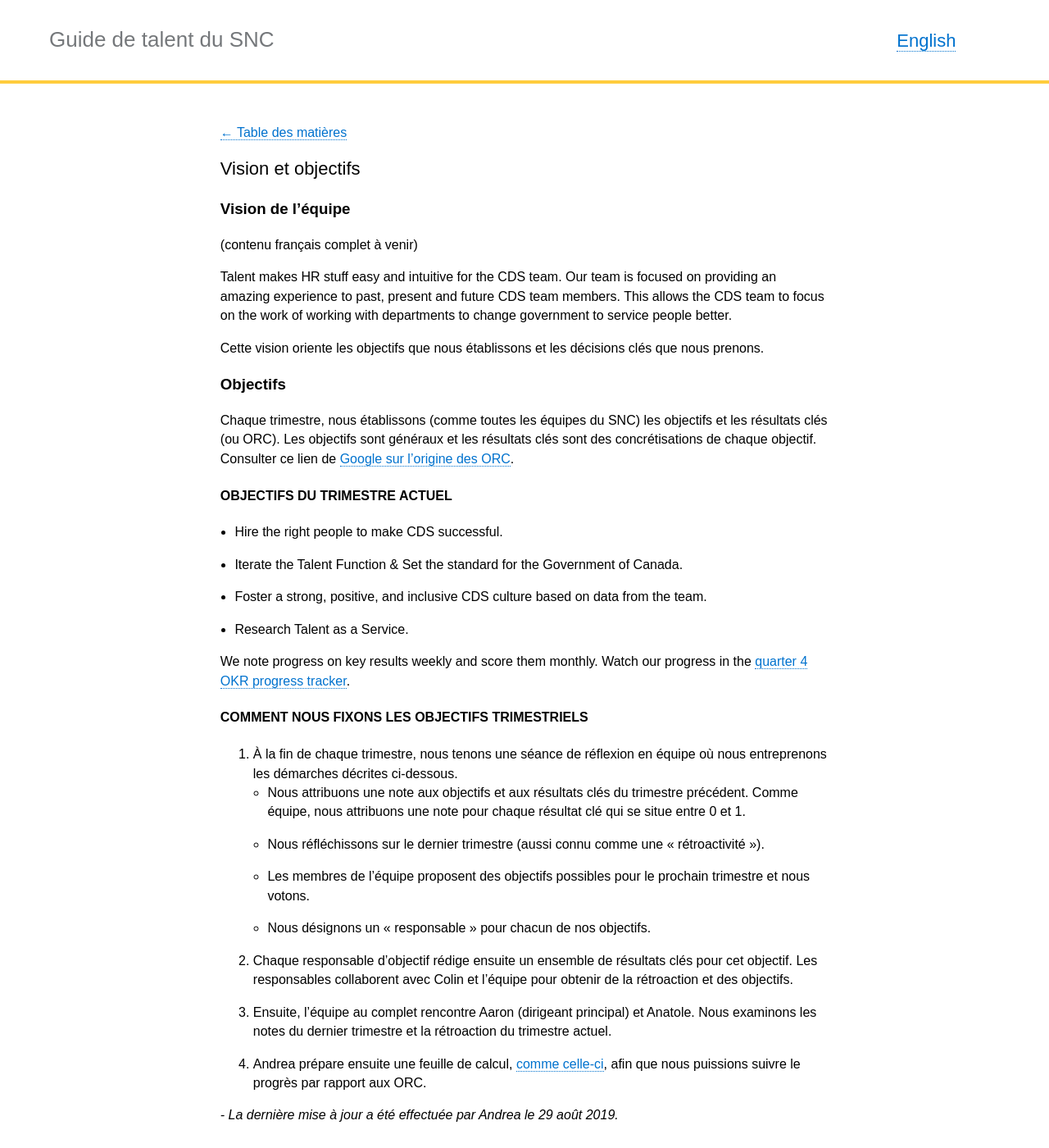
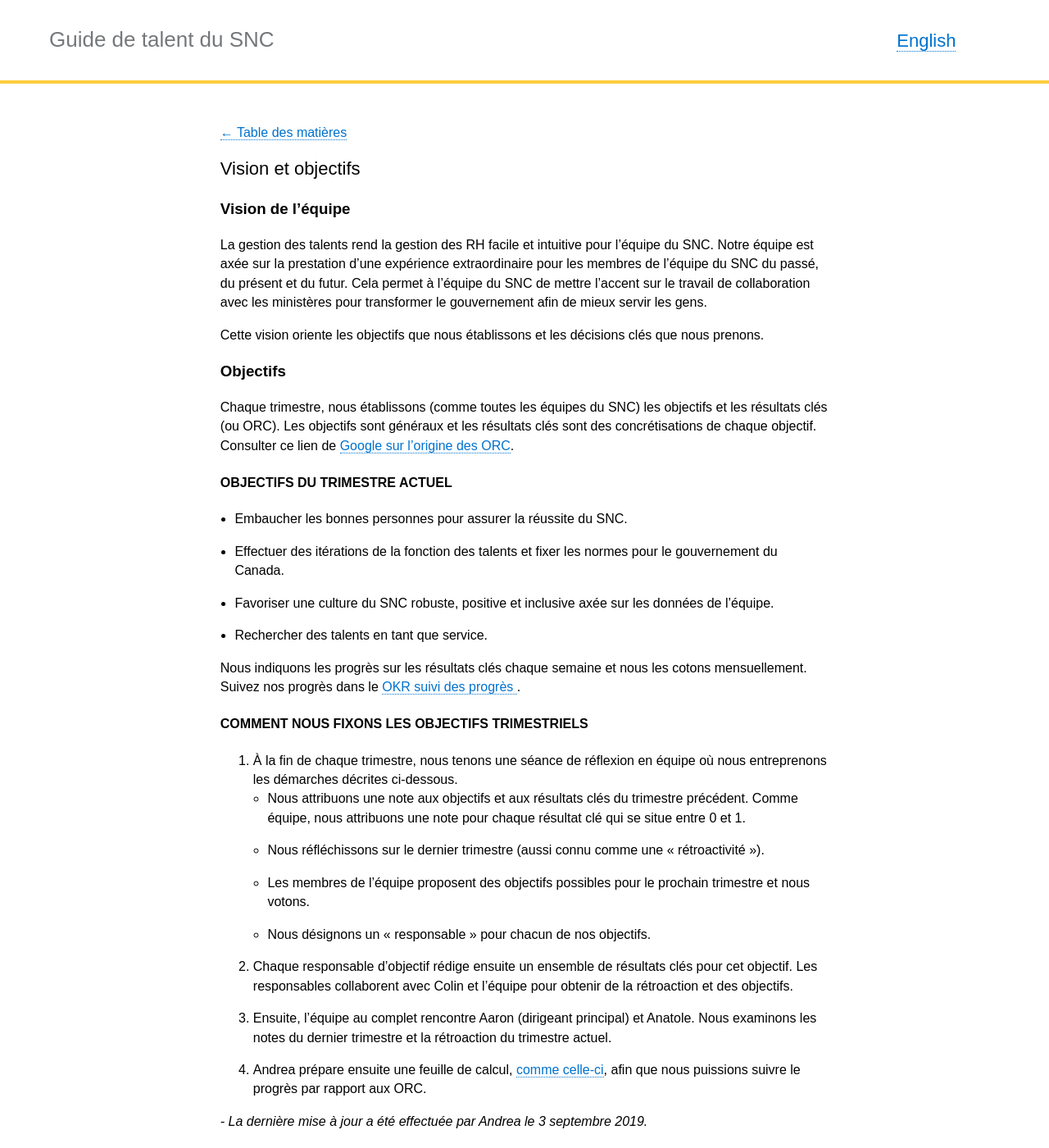
Before and after one commit to cds-snc/talent, a Jekyll site: the page built from _pages/fr/a-propos-de-nous/vision-et-objectifs.md, in a window 1280 px wide and 1400 px high. Shown: the whole window at 82% size. Built offline with Jekyll 4.4.1, drawn with Linux system fonts in a browser that asks for light colours.

Commit message:
Update vision-et-objectifs.md

```diff
--- a/_pages/fr/a-propos-de-nous/vision-et-objectifs.md
+++ b/_pages/fr/a-propos-de-nous/vision-et-objectifs.md
@@ -9,9 +9,7 @@ trans_url: "/vision-objectives/"
 
 ### Vision de l'équipe
 
-(contenu français complet à venir)
-
-Talent makes HR stuff easy and intuitive for the CDS team. Our team is focused on providing an amazing experience to past, present and future CDS team members. This allows the CDS team to focus on the work of working with departments to change government to service people better.
+La gestion des talents rend la gestion des RH facile et intuitive pour l’équipe du SNC. Notre équipe est axée sur la prestation d’une expérience extraordinaire pour les membres de l’équipe du SNC du passé, du présent et du futur. Cela permet à l’équipe du SNC de mettre l’accent sur le travail de collaboration avec les ministères pour transformer le gouvernement afin de mieux servir les gens.
 
 Cette vision oriente les objectifs que nous établissons et les décisions clés que nous prenons.
 
@@ -21,12 +19,13 @@ Chaque trimestre, nous établissons (comme toutes les équipes du SNC) les objec
 
 #### Objectifs du trimestre actuel
 
-* Hire the right people to make CDS successful.
-* Iterate the Talent Function & Set the standard for the Government of Canada.
-* Foster a strong, positive, and inclusive CDS culture based on data from the team.
-* Research Talent as a Service.
+* Embaucher les bonnes personnes pour assurer la réussite du SNC.
+* Effectuer des itérations de la fonction des talents et fixer les normes pour le gouvernement du Canada.
+* Favoriser une culture du SNC robuste, positive et inclusive axée sur les données de l’équipe.
+* Rechercher des talents en tant que service.
 
-We note progress on key results weekly and score them monthly. Watch our progress in the [quarter 4 OKR progress tracker](https://docs.google.com/spreadsheets/d/15qK2h9FOPY7I3tXrbf6_OIuDjRUrxsJbiNFJuKnnPQ4/edit#gid=504851476).
+Nous indiquons les progrès sur les résultats clés chaque semaine et nous les cotons mensuellement. Suivez nos progrès dans le [OKR suivi des progrès
+](https://docs.google.com/spreadsheets/d/15qK2h9FOPY7I3tXrbf6_OIuDjRUrxsJbiNFJuKnnPQ4/edit#gid=504851476).
 
 #### Comment nous fixons les objectifs trimestriels
 
@@ -39,4 +38,4 @@ We note progress on key results weekly and score them monthly. Watch our progres
 3. Ensuite, l’équipe au complet rencontre Aaron (dirigeant principal) et Anatole. Nous examinons les notes du dernier trimestre et la rétroaction du trimestre actuel.
 4. Andrea prépare ensuite une feuille de calcul, [comme celle-ci](https://docs.google.com/spreadsheets/d/15qK2h9FOPY7I3tXrbf6_OIuDjRUrxsJbiNFJuKnnPQ4/edit#gid=504851476), afin que nous puissions suivre le progrès par rapport aux ORC.
 
-_- La dernière mise à jour a été effectuée par Andrea le 29 août 2019._
+_- La dernière mise à jour a été effectuée par Andrea le 3 septembre 2019._
```
